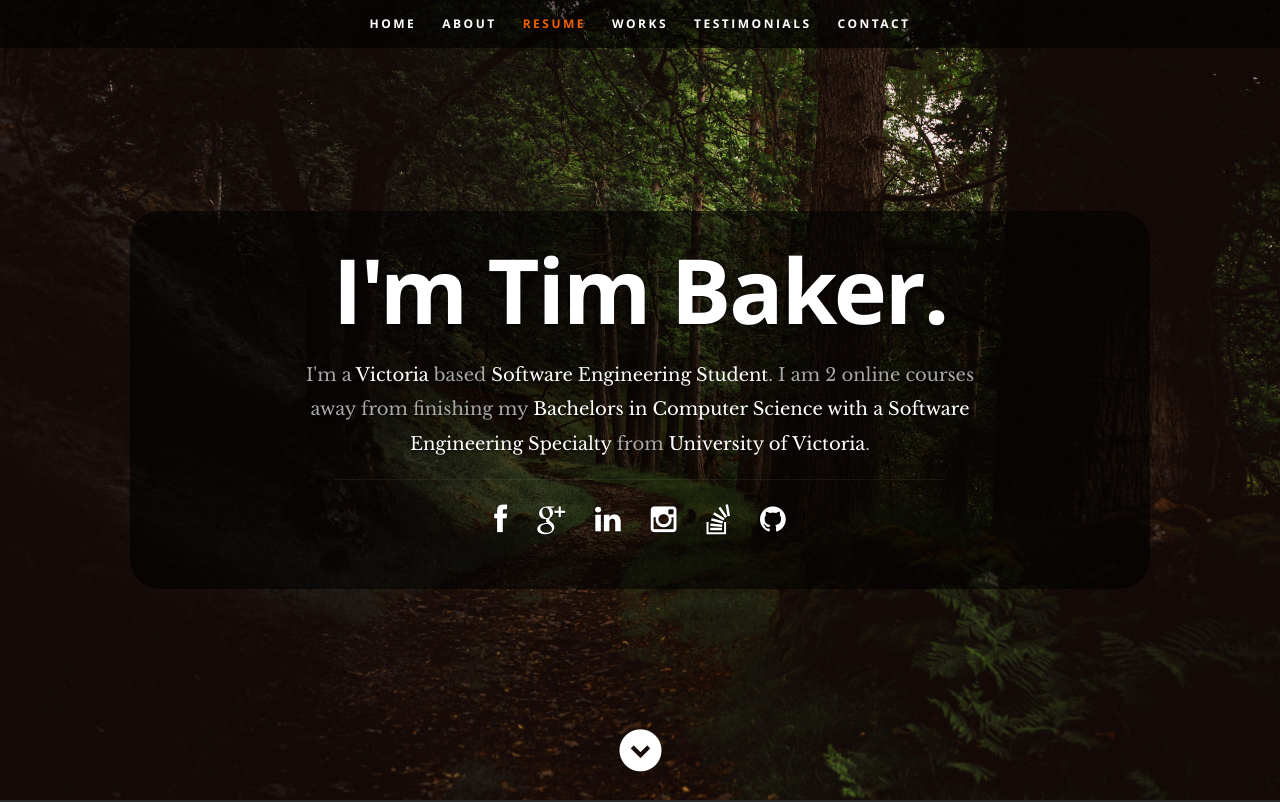
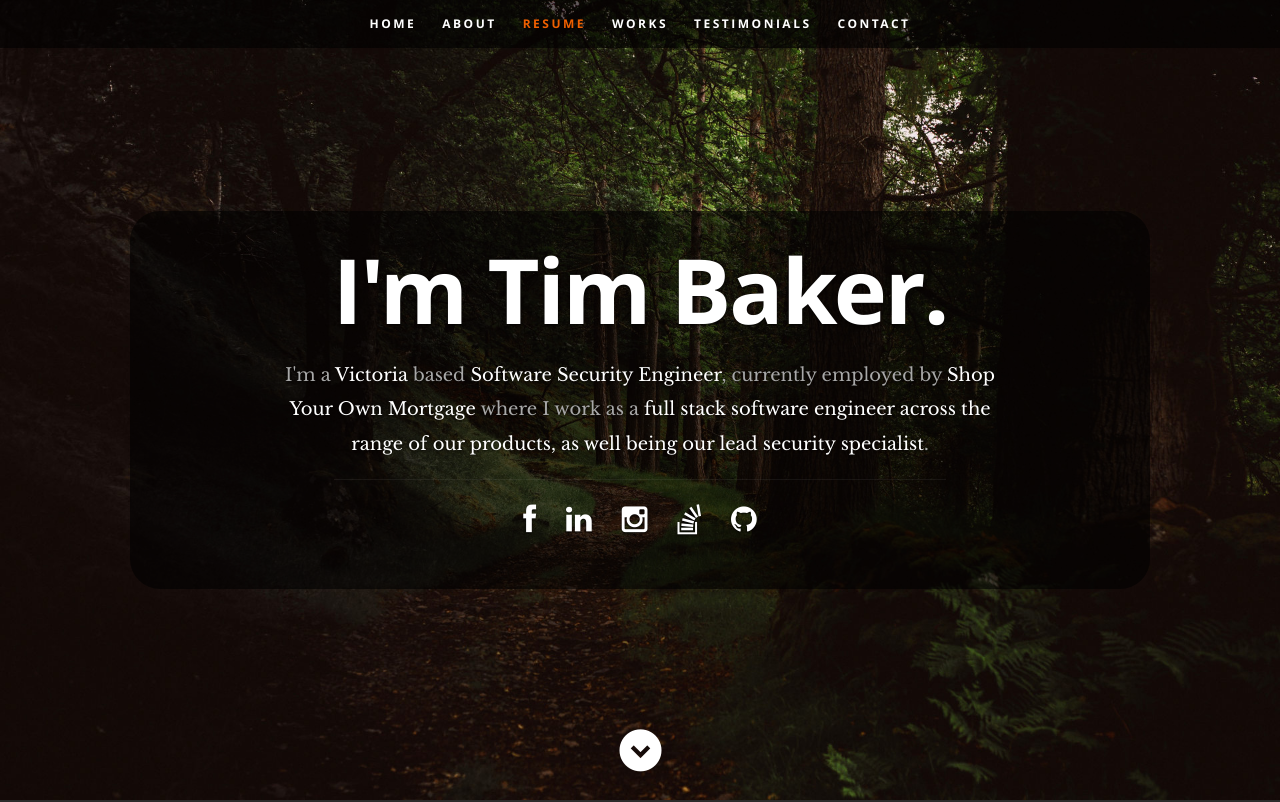
Before and after one commit to tbakerx/Tim-Baker-Personal-Website, a React (Create React App) app: page / in a window 1280 px wide. Shown: the top 802 px of the page. Built offline with nearby package versions, Linux system fonts and the light colour scheme.

Commit message:
Updated personal description and social links

```diff
--- a/public/resumeData.json
+++ b/public/resumeData.json
@@ -1,10 +1,10 @@
 {
   "main": {
     "name":"Tim Baker",
-    "occupation":"Software Engineering Student",
-    "description":"I am 2 online courses away from finishing my ",
-    "school":"University of Victoria",
-    "degree":"Bachelors in Computer Science with a Software Engineering Specialty",
+    "occupation":"Software Security Engineer",
+    "description":" currently employed by ",
+    "employer":"Shop Your Own Mortgage",
+    "jobDescription":"full stack software engineer across the range of our products, as well being our lead security specialist",
     "image":"profile_pic.jpg",
     "bio":"I am an athlete at heart, with an entrepreneurial spirit, a knack for online security, and a passion for coding. Coming up just short of finishing my degree by 2 online courses, I decided to just bask in the glory of being finished with lectures and have left to travel Southeast Asia for a year. I am using this time to gain some world experience, train in Muay Thai, and hone my craft on some personal projects. Upon my return to Canada I hope to begin a web development or software engineering career while I finish off my degree.",
     "contactmessage":"Have a project for me? Think I'd be a good fit for your team? I'd love to hear from you, give me a shout by email or by using the form below if you'd like to get in contact with me.",
@@ -25,18 +25,13 @@
         "className":"fa fa-facebook"
       },
       {
-        "name":"google-plus",
-        "url":"http://googleplus.com/tbakerx",
-        "className":"fa fa-google-plus"
-      },
-      {
         "name":"linkedin",
         "url":"https://www.linkedin.com/in/tim-baker-8420009a/",
         "className":"fa fa-linkedin"
       },
       {
         "name":"instagram",
-        "url":"http://instagram.com/tbaker_x",
+        "url":"http://instagram.com/tbakerx",
         "className":"fa fa-instagram"
       },
       {
--- a/src/Components/Header.js
+++ b/src/Components/Header.js
@@ -7,8 +7,8 @@ class Header extends Component {
       var name = this.props.data.name;
       var occupation= this.props.data.occupation;
       var description= this.props.data.description;
-      var school= this.props.data.school;
-      var degree= this.props.data.degree;
+      var jobDescription= this.props.data.jobDescription;
+      var employer= this.props.data.employer;
       var city= this.props.data.address.city;
       var networks= this.props.data.social.map(function(network){
         return <li key={network.name}><a href={network.url}><i className={network.className}></i></a></li>
@@ -36,7 +36,9 @@ class Header extends Component {
       <div className="row banner">
          <div className="banner-text">
             <h1 className="responsive-headline">I'm {name}.</h1>
-            <h3>I'm a <span>{city}</span> based <span>{occupation}</span>. {description} <span>{degree}</span> from <span>{school}</span>.</h3>
+            <h3>I'm a <span>{city}</span> based <span>{occupation}</span>,
+            {description}<span>{employer}</span> where I work as a
+            <span> {jobDescription}</span>.</h3>
             <hr />
             <ul className="social">
                {networks}
```
